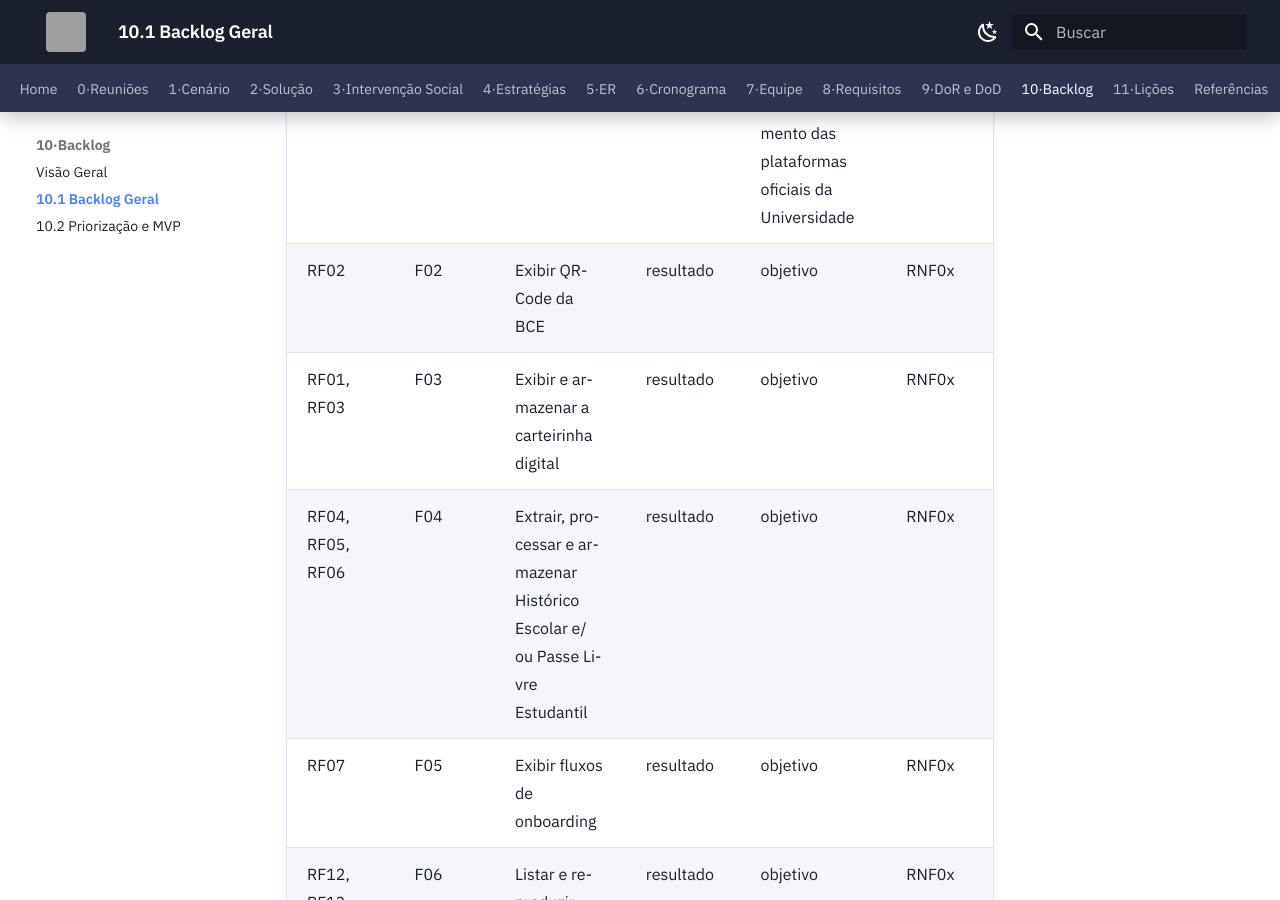
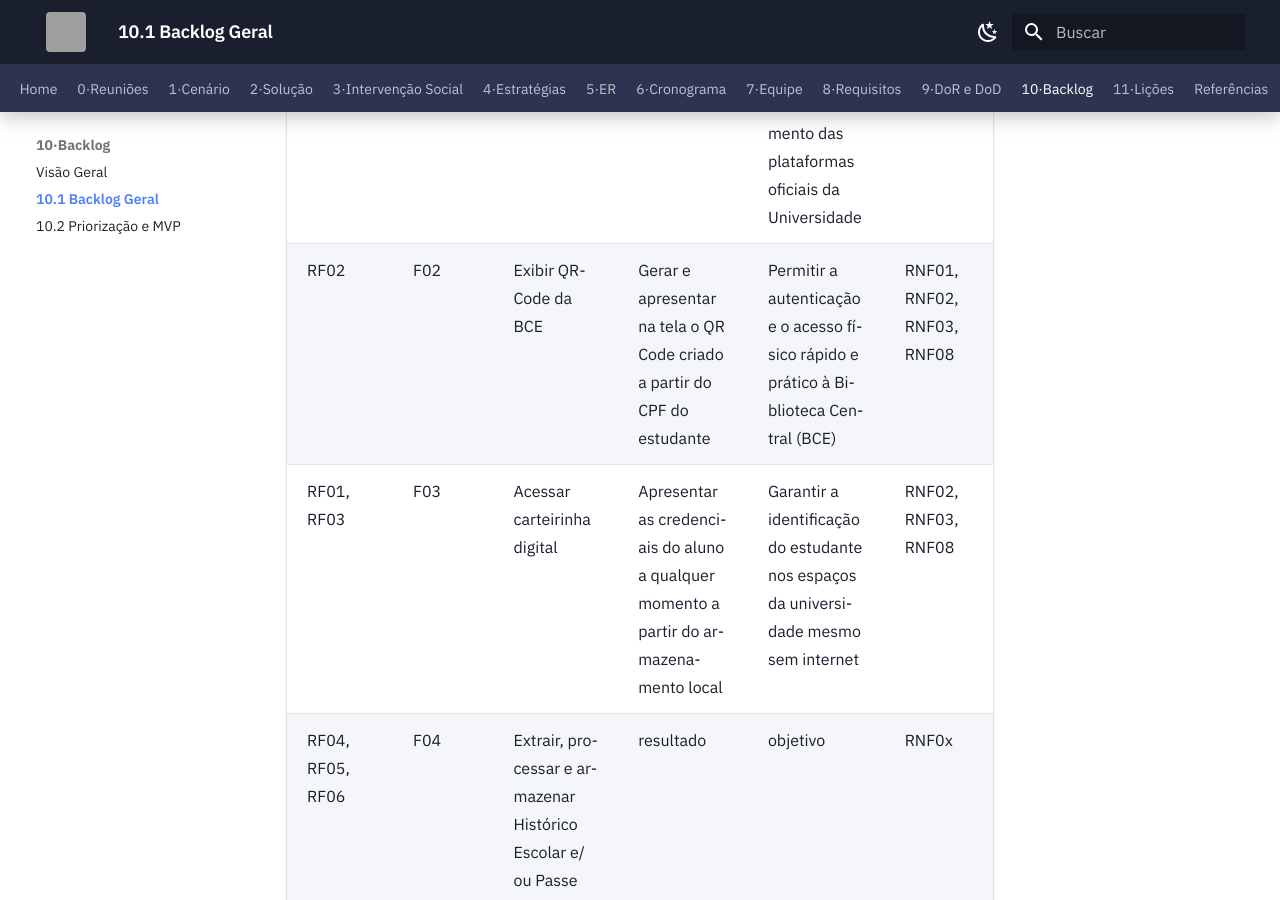
Before and after one commit to mdsreq-fga-unb/REQ-2026.1-T02-UnB-App, an MkDocs documentation site: the page built from docs/10-backlog/backlog-geral.md, in a window 1280 px wide and 900 px high, scrolled down 698 px. Built offline with MkDocs 1.6.1 and Material for MkDocs 9.7.7, drawn with Linux system fonts in a browser that asks for light colours; grey boxes are pictures that could not be loaded.

Commit message:
docs: atualiza features F02 e F03 no backlog geral seguindo o padrao FDD

```diff
--- a/docs/10-backlog/backlog-geral.md
+++ b/docs/10-backlog/backlog-geral.md
@@ -10,8 +10,8 @@
 | RFs | Feature | Ação (Nome da Feature) | Resultado | Objetivo | RNFs relacionados |
 |----|---------|------------------------|-----------|----------|-------------------|
 | RF08, RF09, RF10, RF11 | F01 | Conversar com assistente | Sanar dúvidas usando linguagem natural | Diminuir ansiedade e estresse causados pela falta de entendimento das plataformas oficiais da Universidade | RNF01, RNF08 |
-| RF02 | F02 | Exibir QRCode da BCE | resultado | objetivo | RNF0x |
-| RF01, RF03 | F03 | Exibir e armazenar a carteirinha digital | resultado | objetivo | RNF0x |
+| RF02 | F02 | Exibir QRCode da BCE | Gerar e apresentar na tela o QR Code criado a partir do CPF do estudante | Permitir a autenticação e o acesso físico rápido e prático à Biblioteca Central (BCE) | RNF01, RNF02, RNF03, RNF08 |
+| RF01, RF03 | F03 | Acessar carteirinha digital | Apresentar as credenciais do aluno a qualquer momento a partir do armazenamento local | Garantir a identificação do estudante nos espaços da universidade mesmo sem internet | RNF02, RNF03, RNF08 |
 | RF04, RF05, RF06 | F04 | Extrair, processar e armazenar Histórico Escolar e/ ou Passe Livre Estudantil | resultado | objetivo | RNF0x |
 | RF07 | F05 | Exibir fluxos de onboarding | resultado | objetivo | RNF0x |
 | RF12, RF13, RF14, RF15 | F06 | Listar e reproduzir tutoriais | resultado | objetivo | RNF0x |
```
